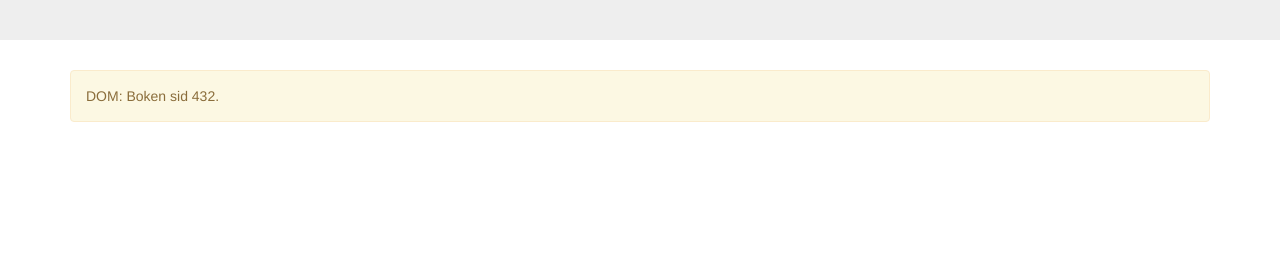
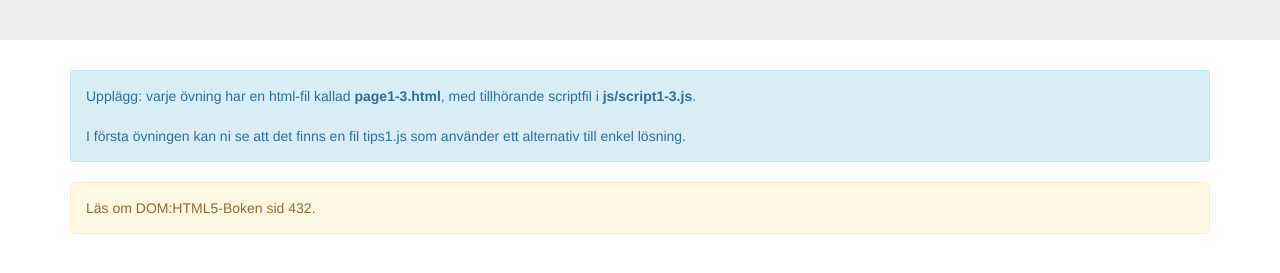
Before and after one commit to Twixenn/jquery-1, a website: page index.html in a window 1280 px wide. Shown: the part 155-428 px from the top of the page. Drawn offline with nearby package versions, Linux system fonts and the light colour scheme.

Commit message:
Update index.html

```diff
--- a/index.html
+++ b/index.html
@@ -46,7 +46,9 @@
          </div>
       </header>
       <div class="container">
-          <p class="alert alert-warning">DOM: Boken sid 432.</p>
+        <p class="alert alert-info">Upplägg: varje övning har en html-fil kallad <strong>page1-3.html</strong>, med tillhörande scriptfil i <strong>js/script1-3.js</strong>.<br/><br/>
+          I första övningen kan ni se att det finns en fil tips1.js som använder ett alternativ till enkel lösning.</p>
+          <p class="alert alert-warning">Läs om DOM:HTML5-Boken sid 432.</p>
       </div>
     <!-- jQuery (necessary for Bootstrap's JavaScript plugins) -->
     <script src="bower_components/jquery/dist/jquery.min.js"></script>
```
